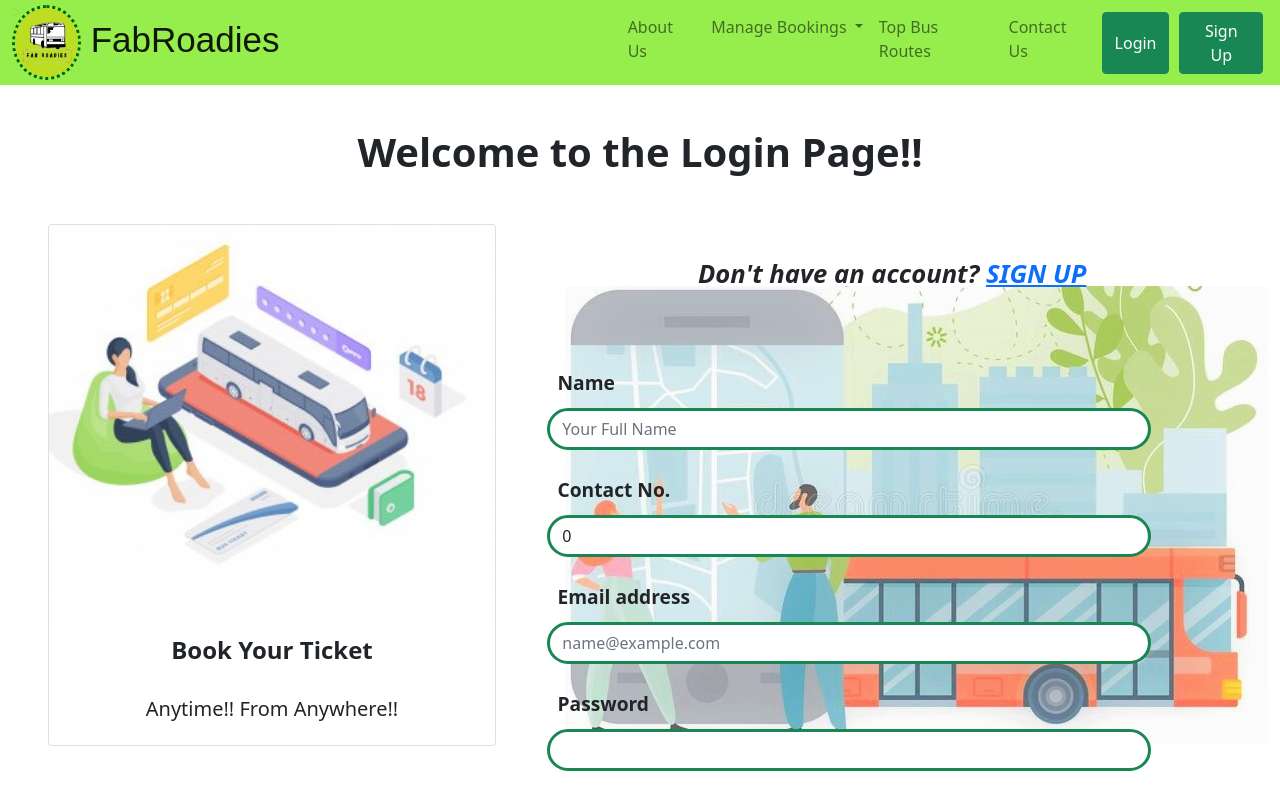
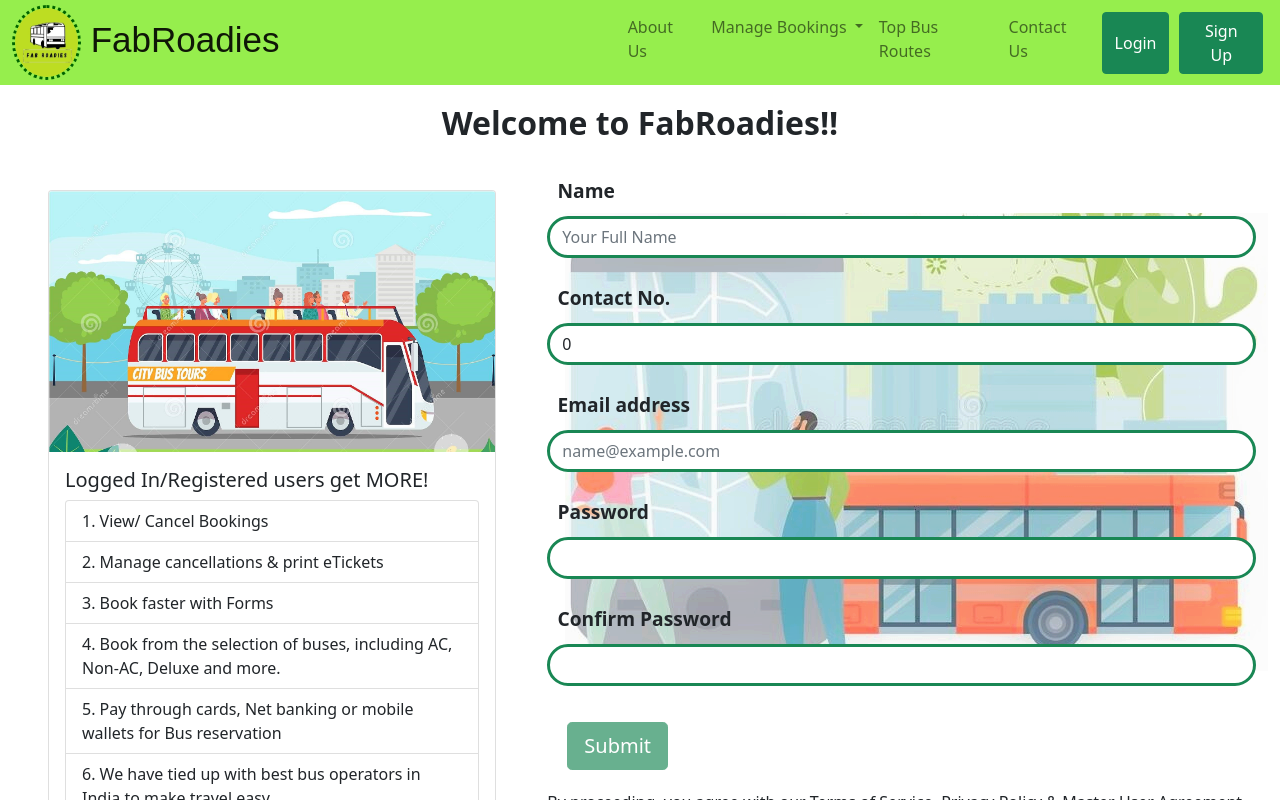
Before and after one commit to BusBookingApp123/fabRoadies-frontend, an Angular app in the folder FabRoadies/: page /signup in a window 1280 px wide. Shown: the top 800 px of the page. Built offline with nearby package versions, Linux system fonts and the light colour scheme; a web font is replaced by a local one.

Commit message:
Update signup.component.html

```diff
--- a/FabRoadies/src/app/signup/signup.component.html
+++ b/FabRoadies/src/app/signup/signup.component.html
@@ -34,32 +34,36 @@
     </div>
 </nav>
 
-<!--Background-->>
+<!--Background-->
 <div class="bg" style="background-image: url(/assets/Images/2.png);">
 
     <!--Signup Part-->
     <div class="main container-fluid">
         <div class="heading my-4">
-            <h2 class="fs-1"><b>Welcome to the Login Page!!</b></h2>
+            <h2 class="fs-2"><b>Welcome to FabRoadies!!</b></h2>
         </div>
         <div class="login">
             <div class="row">
                 <div class="col-5">
                     <div class="container my-4">
                         <div class="card">
-                            <img src="/assets/Images/1.jpg" class="card-img-top">
+                            <img src="assets/Images/3.jpg" class="card-img-top">
                             <div class="card-body">
-                                <h4 class="card-title text-center"><b>Book Your Ticket</b></h4>
-                                &nbsp;
-                                <h5 class="text-center">Anytime!! From Anywhere!!</h5>
+                                <h5 class="card-title">Logged In/Registered users get MORE!</h5>
+                                <ul class="list-group list-group-numbered card-text">
+                                    <li class="list-group-item">View/ Cancel Bookings</li>
+                                    <li class="list-group-item">Manage cancellations & print eTickets</li>
+                                    <li class="list-group-item">Book faster with Forms</li>
+                                    <li class="list-group-item">Book from the selection of buses, including AC, Non-AC, Deluxe and more.</li>
+                                    <li class="list-group-item">Pay through cards, Net banking or mobile wallets for Bus reservation</li>
+                                    <li class="list-group-item">We have tied up with best bus operators in India to make travel easy.</li>
+                                </ul>
                             </div>
                         </div>
                     </div>
                 </div>
 
-                <div class="col-6">
-                    <div class="ques"><em><b>Don't have an account? <span><a href="#"><b>SIGN UP</b></a></span></b></em>
-                    </div>
+                <div class="col-7">
                     <form (ngSubmit)= "save()" #frm=ngForm>
                         <div class="form mb-3">
                             <label class="form-label"><b>Name</b></label>
@@ -103,8 +107,11 @@
                         </div>
 
                         <div class="btn-group" role="group">
-                            <button type="submit" [disabled]=!frm.valid class="btn btn-success btn-lg">Login</button>
+                            <button type="submit" [disabled]=!frm.valid class="btn btn-success btn-lg">Submit</button>
                         </div>
+                        <p>By proceeding, you agree with our Terms of Service, Privacy Policy & Master User Agreement.</p>
+
+
                     </form>
                 </div>
             </div>
```
